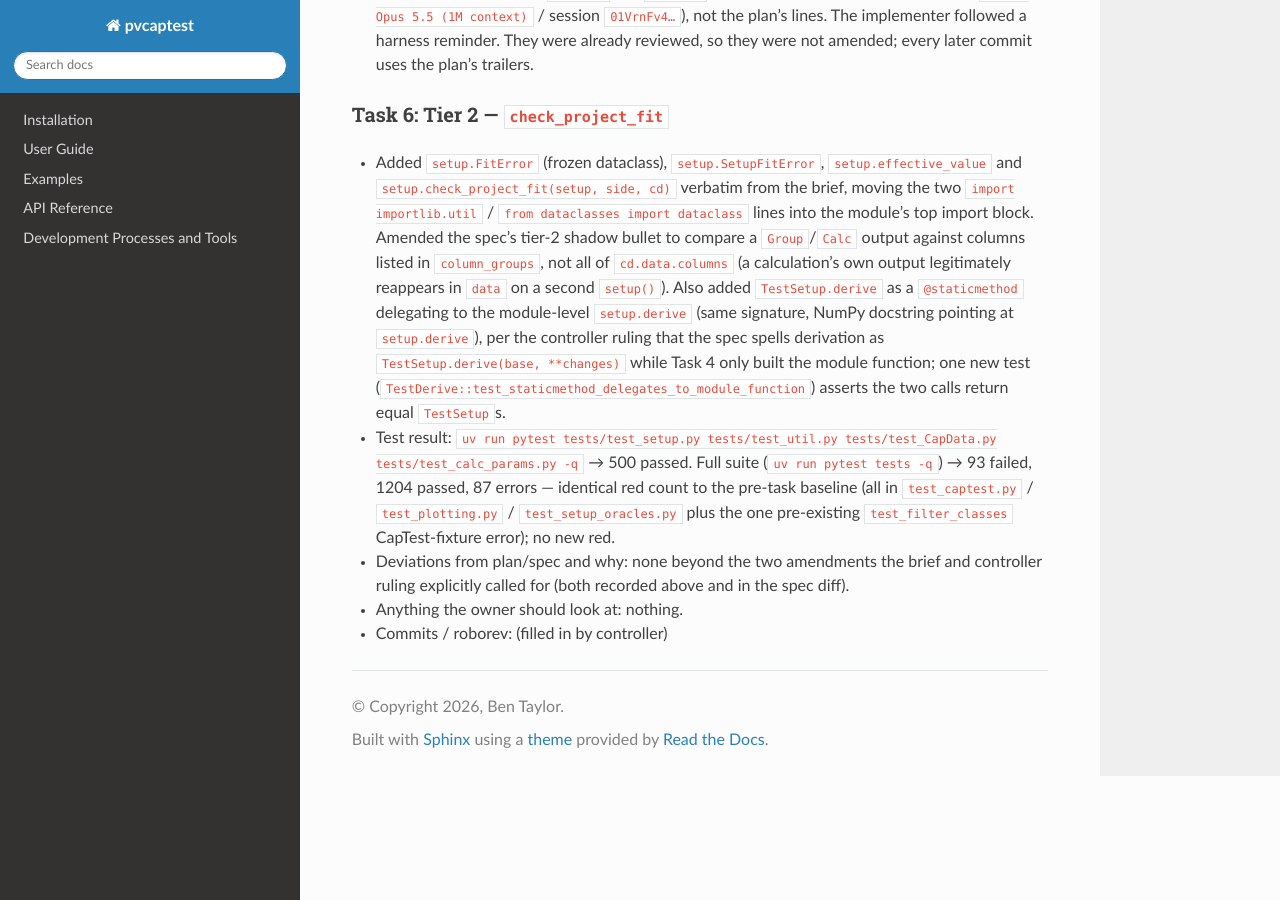
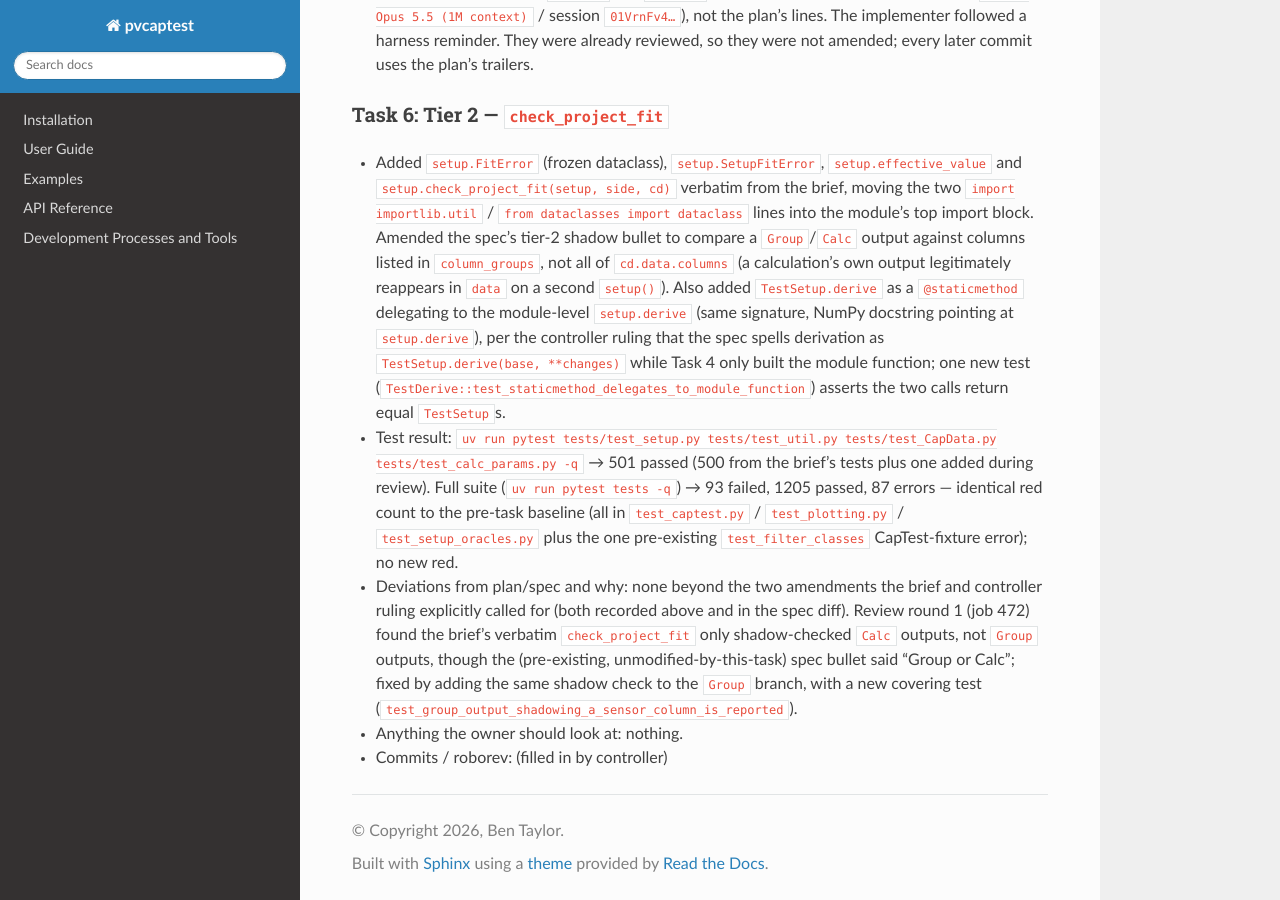
Before and after one commit to pvcaptest/pvcaptest, a Sphinx documentation site: the page built from docs/superpowers/notes/2026-09-24-implementation-log.md, in a window 1280 px wide and 900 px high, scrolled down 7321 px. Built offline with Sphinx 7.4.7 and the Read the Docs theme 3.1.0, drawn with Linux system fonts in a browser that asks for light colours.

Commit message:
docs: update Task 6 log entry with final test counts and review round 1
Corrects the passed-test counts to include the test added during
review round 1, and records the Group-node shadow-check gap that
review job 472 found in the brief's verbatim implementation.

Review: code
Co-Authored-By: Claude Fable 5.1 <noreply@anthropic.com>
Claude-Session: https://claude.ai/code/session_01AkqRVnUricrbyNJvB8VDk1

```diff
--- a/docs/superpowers/notes/2026-09-24-implementation-log.md
+++ b/docs/superpowers/notes/2026-09-24-implementation-log.md
@@ -344,12 +344,17 @@ Branch: `reg-cols-serialization`
   (`TestDerive::test_staticmethod_delegates_to_module_function`) asserts the two calls
   return equal `TestSetup`s.
 - Test result: `uv run pytest tests/test_setup.py tests/test_util.py tests/test_CapData.py
-  tests/test_calc_params.py -q` → 500 passed. Full suite
-  (`uv run pytest tests -q`) → 93 failed, 1204 passed, 87 errors — identical red count to
-  the pre-task baseline (all in `test_captest.py` / `test_plotting.py` /
-  `test_setup_oracles.py` plus the one pre-existing `test_filter_classes` CapTest-fixture
-  error); no new red.
+  tests/test_calc_params.py -q` → 501 passed (500 from the brief's tests plus one added
+  during review). Full suite (`uv run pytest tests -q`) → 93 failed, 1205 passed, 87
+  errors — identical red count to the pre-task baseline (all in `test_captest.py` /
+  `test_plotting.py` / `test_setup_oracles.py` plus the one pre-existing
+  `test_filter_classes` CapTest-fixture error); no new red.
 - Deviations from plan/spec and why: none beyond the two amendments the brief and
   controller ruling explicitly called for (both recorded above and in the spec diff).
+  Review round 1 (job 472) found the brief's verbatim `check_project_fit` only
+  shadow-checked `Calc` outputs, not `Group` outputs, though the (pre-existing,
+  unmodified-by-this-task) spec bullet said "Group or Calc"; fixed by adding the same
+  shadow check to the `Group` branch, with a new covering test
+  (`test_group_output_shadowing_a_sensor_column_is_reported`).
 - Anything the owner should look at: nothing.
 - Commits / roborev: (filled in by controller)
```
